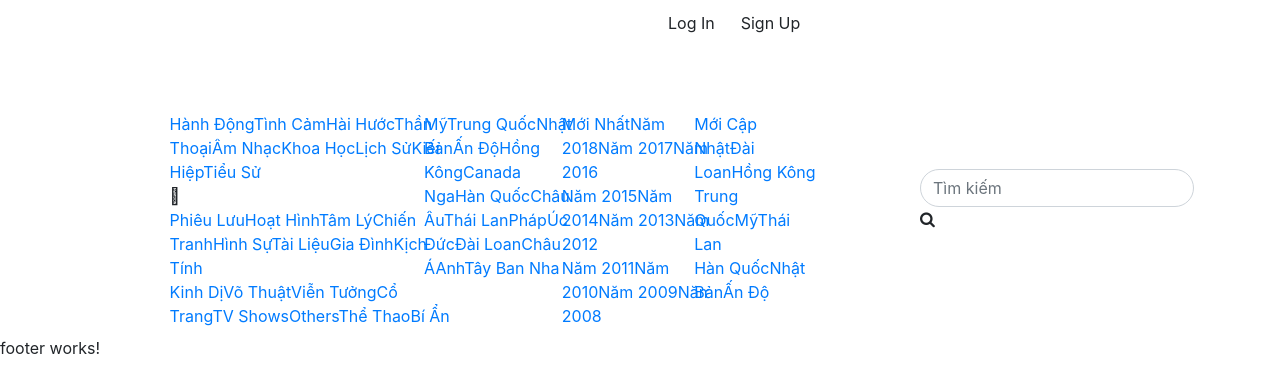
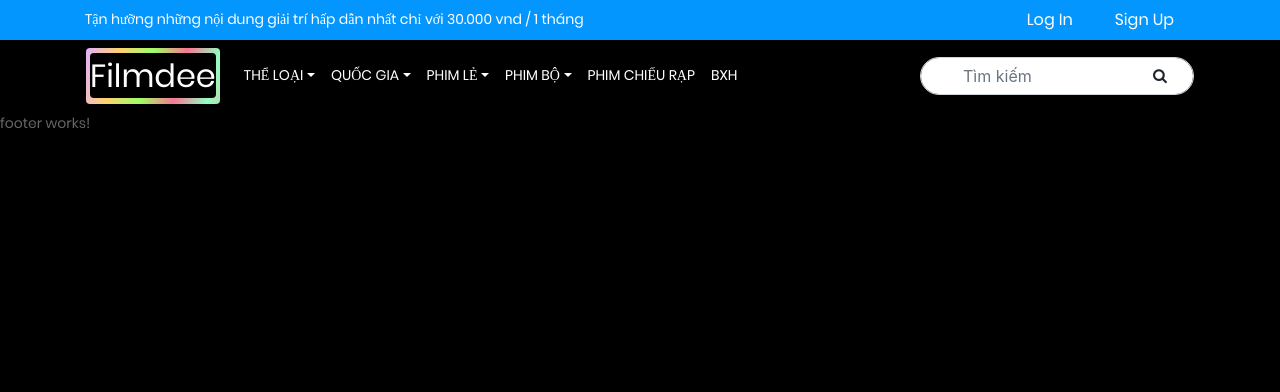
Before and after one commit to captainko/filmdee, an Angular app: page / in a window 1280 px wide. Shown: the top 392 px of the page. Built offline with nearby package versions, Linux system fonts and the light colour scheme.

Commit message:
Merge code

```diff
--- a/src/app/app-routing.module.ts
+++ b/src/app/app-routing.module.ts
@@ -1,9 +1,11 @@
 import { NgModule } from '@angular/core';
 import { Routes, RouterModule } from '@angular/router';
 import { HomeComponent } from './pages/home/home.component';
+import { LoginComponent } from './pages/login/login.component';
 
 const routes: Routes = [
   { path: '', component: HomeComponent },
+  { path: 'login', component: LoginComponent }
 ];
 
 @NgModule({
--- a/src/app/layouts/client-layout/header/header.component.scss
+++ b/src/app/layouts/client-layout/header/header.component.scss
@@ -0,0 +1,134 @@
+header{
+    background-color:#0396FF;
+  }
+  nav{
+    background: black;
+  }
+  .btn {
+      color: #ffffff;
+      background-color:transparent;
+      -webkit-transition: all 0.3s ease;
+      transition: all 0.3s ease;
+      line-height: 30px;
+      padding: 0 20px;
+      border-radius: 25px;
+    }
+
+    .btn:hover {
+      color: #111111;
+      background-color:white;
+
+
+      background-size: 1000% 1000%;
+      animation: rainbow 15s linear infinite;
+      outline: none;
+    }
+
+    .topbar-right-btns {
+      text-align: right;
+    }
+
+     .search-box{
+      border: 1px solid #f2f2f2;
+    }
+
+  /* Dropdown Button */
+  .dropbtn {
+    background-color: #4CAF50;
+    color: white;
+    padding: 10px;
+    font-size: 16px;
+    border: none;
+  }
+
+  /* The container <div> - needed to position the dropdown content */
+  .dropdown {
+    position: relative;
+    display: inline-block;
+  }
+
+  /* Dropdown Content (Hidden by Default) */
+  .dropdown-content {
+    display: none;
+    position: absolute;
+    background-color: #f1f1f1;
+    min-width: 470px;
+    box-shadow: 0px 8px 10px 0px rgba(0,0,0,0.2);
+    z-index: 1;
+  }
+
+  /* Links inside the dropdown */
+  .dropdown-content a {
+    color: black;
+    padding: 5px 10px;
+    text-decoration: none;
+    display: block;
+  }
+
+  /* Change color of dropdown links on hover */
+  .dropdown-content a:hover {
+    color:red;
+
+  }
+  .nav-item a:hover {
+    color:red;
+  }
+
+  /* Show the dropdown menu on hover */
+  .dropdown:hover .dropdown-content {display: block;}
+
+  /* Change the background color of the dropdown button when the dropdown content is shown */
+  .dropdown:hover .dropbtn {background-color: #3e8e41;}
+  /* Create three equal columns that floats next to each other */
+  .column {
+    float: left;
+    width: 33%;
+    padding-left: 20px;
+    height: max-content;
+  }
+  /* Style links inside the columns */
+  .column a {
+    float: none;
+    color: black;
+    text-decoration: none;
+    display: block;
+    text-align: left;
+  }
+
+  .navbar-brand {
+    background: linear-gradient(105deg,
+    #E2B0FF, #FFD26F, #A0FE65, #F97794, #92FFC0, #EEAD92,#FCCF31, #F761A1,#FEC163, #92FFC0, #EEAD92, #F6CEEC, #52E5E7 ,#FDEB71, #ABDCFF,
+     #FEB692, #CE9FFC, #90F7EC, #FFF6B7, #81FBB8, #F761A1,#43CBFF, #5EFCE8, #FAD7A1, #FFD26F, #F6CEEC, #52E5E7,#5EFCE8, #FAD7A1,#A0FE65,
+    #E2B0FF, #F97794, #FCCF31, #F761A1,#43CBFF, #5EFCE8, #FAD7A1, #FFD26F, #A0FE65, #FFDB01, #FEC163, #92FFC0, #EEAD92, #F6CEEC, #52E5E7);
+
+    background-size: 1000% 1000%;
+    border: 0;
+    padding: 25px;
+    font-size: 40px;
+    color: #fff;
+    font-size: 200%;
+
+  }
+  .navbar-brand:hover{
+    animation: rainbow 15s linear infinite;
+  }
+
+  @keyframes rainbow {
+    0% { background-position: 100% 100% }
+  100% { background-position: 0% 0% }
+  }
+
+  .search { position: relative; }
+
+  .search input { text-indent: 30px;}
+
+  .search .fa-search {
+    position: absolute;
+    top: 30%;
+    left: 85%;
+    font-size: 15px;
+  }
+
+  .navbar-brand span{
+    background: black;
+  }
--- /dev/null
+++ b/src/app/pages/login/login.component.html
@@ -0,0 +1,85 @@
+<div class="limiter">
+  <div class="container-login100" style="background-image: url('../../assets/images/bg-01.jpg');">
+    <div class="wrap-login100 p-l-55 p-r-55 p-t-65 p-b-54">
+      <form class="login100-form validate-form" (ngSubmit)="emailLogin()">
+        <span class="login100-form-title p-b-49">
+          Login
+        </span>
+
+        <div class="wrap-input100 validate-input m-b-23" data-validate = "Username is reauired">
+          <span class="label-input100">Email</span>
+          <input class="input100" type="text" name="username" placeholder="Type your email" [(ngModel)]="email" (change)="validateEmail($event.target.value)">
+          <span class="focus-input100" data-symbol="&#xf206;" [class.incorrect]="email.length && !isEmailValidated" [class.correct]="isEmailValidated"></span>
+        </div>
+
+        <div class="wrap-input100 validate-input" data-validate="Password is required">
+          <span class="label-input100">Password</span>
+          <input class="input100" type="password" name="pass" placeholder="Type your password" [(ngModel)]="password">
+          <span class="focus-input100" data-symbol="&#xf190;"></span>
+        </div>
+        <!-- <span class="label-input100 text-danger" *ngIf="email.length && !isEmailValidated">Username or Password is incorrect</span> -->
+        <div class="text-right p-t-8 p-b-31">
+          <a href="#">
+            Forgot password?
+          </a>
+        </div>
+
+        <div class="container-login100-form-btn">
+          <div class="wrap-login100-form-btn">
+            <div class="login100-form-bgbtn"></div>
+            <button class="login100-form-btn" [disabled]="!password || !isEmailValidated"  (click)="emailLogin()">
+              Login
+            </button>
+          </div>
+        </div>
+
+        <div class="txt1 text-center p-t-54 p-b-20">
+          <span>
+            Or Sign Up Using
+          </span>
+        </div>
+
+        <div class="flex-c-m">
+          <a href="#" class="login100-social-item bg1">
+            <i class="fa fa-facebook"></i>
+          </a>
+
+          <a href="#" class="login100-social-item bg2">
+            <i class="fa fa-twitter"></i>
+          </a>
+
+          <a href="#" class="login100-social-item bg3" (click)="auth.googleLogin()">
+            <i class="fa fa-google"></i>
+          </a>
+        </div>
+
+        <div class="flex-col-c p-t-155" #guest>
+          <span class="txt1 p-b-17">
+            Or Sign Up Using
+          </span>
+
+          <a href="#" class="txt2">
+            Sign Up
+          </a>
+        </div>
+      </form>
+    </div>
+  </div>
+</div>
+<div id="dropDownSelect1"></div>
+<!--===============================================================================================-->
+<script src="./assets/vendor/jquery/jquery-3.2.1.min.js"></script>
+<!--===============================================================================================-->
+	<script src="./assets/vendor/animsition/js/animsition.min.js"></script>
+<!--===============================================================================================-->
+	<script src="./assets/vendor/bootstrap/js/popper.js"></script>
+	<script src="./assets/vendor/bootstrap/js/bootstrap.min.js"></script>
+<!--===============================================================================================-->
+	<script src="./assets/vendor/select2/select2.min.js"></script>
+<!--===============================================================================================-->
+	<script src="./assets/vendor/daterangepicker/moment.min.js"></script>
+	<script src="./assets/vendor/daterangepicker/daterangepicker.js"></script>
+<!--===============================================================================================-->
+	<script src="./assets/vendor/countdowntime/countdowntime.js"></script>
+<!--===============================================================================================-->
+	<script src="./assets/js/main.js"></script>
--- /dev/null
+++ b/src/app/pages/login/login.component.scss
@@ -0,0 +1,8 @@
+.incorrect{
+    border-bottom: 2px solid red;
+    top: 2% ;
+}
+.correct{
+    border-bottom: 2px solid greenyellow;
+    top: 2% ;
+}
--- /dev/null
+++ b/src/app/pages/login/login.component.ts
@@ -0,0 +1,15 @@
+import { Component, OnInit } from '@angular/core';
+
+@Component({
+  selector: 'app-login',
+  templateUrl: './login.component.html',
+  styleUrls: ['./login.component.scss']
+})
+export class LoginComponent implements OnInit {
+
+  constructor() { }
+
+  ngOnInit() {
+  }
+
+}
--- a/src/app/pages/pages.module.ts
+++ b/src/app/pages/pages.module.ts
@@ -3,9 +3,10 @@ import { CommonModule } from '@angular/common';
 
 import { PagesRoutingModule } from './pages-routing.module';
 import { HomeComponent } from './home/home.component';
+import { LoginComponent } from './login/login.component';
 
 @NgModule({
-  declarations: [HomeComponent],
+  declarations: [HomeComponent, LoginComponent],
   imports: [
     CommonModule,
     PagesRoutingModule
--- a/src/index.html
+++ b/src/index.html
@@ -1,15 +1,39 @@
-<!doctype html>
+<!DOCTYPE html>
 <html lang="en">
+
 <head>
-  <meta charset="utf-8">
-  <title>Filmdee</title>
-  <base href="/">
+	<title>Filmdee</title>
+	<meta charset="UTF-8">
+	<meta name="viewport" content="width=device-width, initial-scale=1">
+	<base href="/">
+	<!--===============================================================================================-->
+	<link rel="icon" type="image/png" href="assets/images/icons/favicon.ico" />
+	<!--===============================================================================================-->
+	<link rel="stylesheet" type="text/css" href="assets/vendor/bootstrap/css/bootstrap.min.css">
+	<!--===============================================================================================-->
+	<link rel="stylesheet" type="text/css" href="assets/fonts/font-awesome-4.7.0/css/font-awesome.min.css">
+	<!--===============================================================================================-->
+	<link rel="stylesheet" type="text/css" href="assets/fonts/iconic/css/material-design-iconic-font.min.css">
+	<!--===============================================================================================-->
+	<link rel="stylesheet" type="text/css" href="assets/vendor/animate/animate.css">
+	<!--===============================================================================================-->
+	<link rel="stylesheet" type="text/css" href="assets/vendor/css-hamburgers/hamburgers.min.css">
+	<!--===============================================================================================-->
+	<link rel="stylesheet" type="text/css" href="assets/vendor/animsition/css/animsition.min.css">
+	<!--===============================================================================================-->
+	<link rel="stylesheet" type="text/css" href="assets/vendor/select2/select2.min.css">
+	<!--===============================================================================================-->
+	<link rel="stylesheet" type="text/css" href="assets/vendor/daterangepicker/daterangepicker.css">
+	<!--===============================================================================================-->
+	<link rel="stylesheet" type="text/css" href="assets/css/util.css">
+	<link rel="stylesheet" type="text/css" href="assets/css/main.css">
 
-  <meta name="viewport" content="width=device-width, initial-scale=1">
-  <link rel="icon" type="image/x-icon" href="favicon.ico">
-  <link rel="stylesheet" href="assets/fontawesome/css/all.css">
 </head>
+
 <body>
-  <app-root></app-root>
+
+	<app-root></app-root>
+
 </body>
+
 </html>
--- a/src/styles.scss
+++ b/src/styles.scss
@@ -2,3 +2,8 @@
 @import "~bootstrap/dist/css/bootstrap.css";
 @import './assets/fontawesome/css/all.css';
 @import "~font-awesome/css/font-awesome.css";
+@import url("//maxcdn.bootstrapcdn.com/font-awesome/4.1.0/css/font-awesome.min.css");
+
+body{
+    background: black;
+}
```
Also changed, not shown: src/app/app.module.ts (+5 -3 lines), 1 other file (tests, documents, lock files or other folders).
